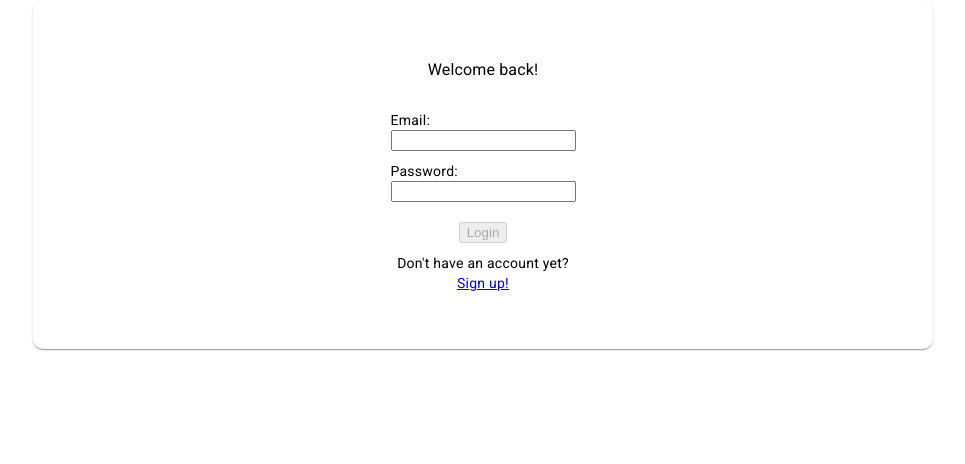
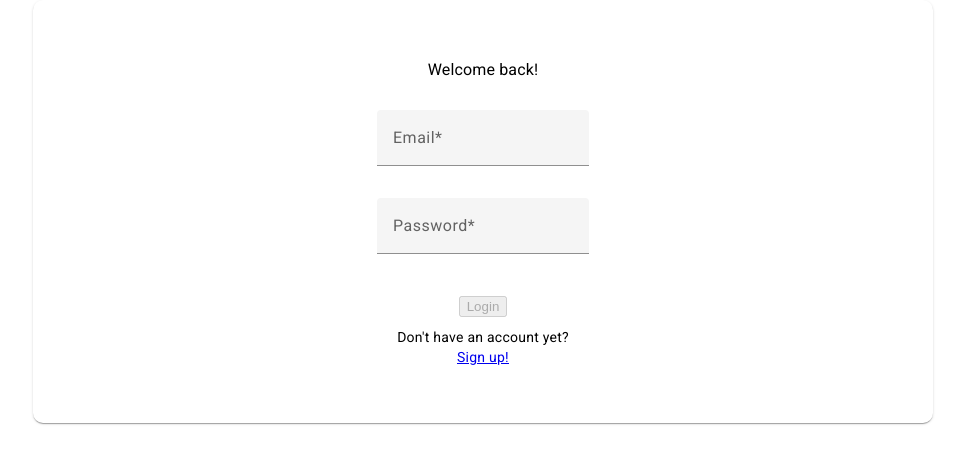
Before and after one commit to shevOle/ang-used-car-evaluation-app, an Angular app: page /login in a window 1280 px wide. Shown: the top 464 px of the page, without its empty margins (157-1122 px from the left). Built offline with nearby package versions, Linux system fonts and the light colour scheme.

Commit message:
refactor: use mui form fields for login page

```diff
--- a/src/app/login/login.component.html
+++ b/src/app/login/login.component.html
@@ -2,23 +2,27 @@
   <form class="login-page-form" [formGroup]="loginForm" (submit)="login()">
     <h3 class="signup-title">Welcome back!</h3>
     <div class="login-page-form-input">
-      <label for="login-page-input-email">Email:</label>
+      <mat-form-field>
         <input
-        id="login-page-input-email"
-        type="text"
-        formControlName="email"
+          matInput
+          [formControl]="loginForm.controls.email"
+          type="email"
           required
+          placeholder="Email*"
         />
+      </mat-form-field>
     </div>
 
     <div class="login-page-form-input">
-      <label for="login-page-input-password">Password:</label>
+      <mat-form-field>
         <input
-        id="login-page-input-password"
+          matInput
+          [formControl]="loginForm.controls.password"
           type="password"
-        formControlName="password"
           required
+          placeholder="Password*"
         />
+      </mat-form-field>
     </div>
 
     <div class="login-page-form-input-errors">
--- a/src/app/login/login.component.ts
+++ b/src/app/login/login.component.ts
@@ -7,6 +7,8 @@ import {
   ReactiveFormsModule,
   Validators,
 } from '@angular/forms';
+import { MatInputModule } from '@angular/material/input';
+import { MatFormFieldModule } from '@angular/material/form-field';
 import { AuthService } from '../services/auth.service';
 import { FormCard } from '../common-components/form-card';
 
@@ -15,15 +17,19 @@ type FormControlFieldName = 'email' | 'password';
 @Component({
   selector: 'ucea-login',
   standalone: true,
-  imports: [CommonModule, RouterModule, ReactiveFormsModule, FormCard],
+  imports: [
+    CommonModule,
+    RouterModule,
+    ReactiveFormsModule,
+    FormCard,
+    MatInputModule,
+    MatFormFieldModule,
+  ],
   templateUrl: './login.component.html',
   styleUrl: './login.component.scss',
 })
 export class LoginComponent {
-  loginForm: FormGroup;
-
-  constructor(private authService: AuthService, private router: Router) {
-    this.loginForm = new FormGroup({
+  loginForm = new FormGroup({
     email: new FormControl('', {
       nonNullable: true,
       validators: [Validators.required, Validators.email],
@@ -33,7 +39,8 @@ export class LoginComponent {
       validators: [Validators.required, Validators.minLength(3)],
     }),
   });
-  }
+
+  constructor(private authService: AuthService, private router: Router) {}
 
   ngOnInit() {
     if (this.authService.currentUserValue) {
```
Lines whose indentation alone changed are shown as unchanged.
